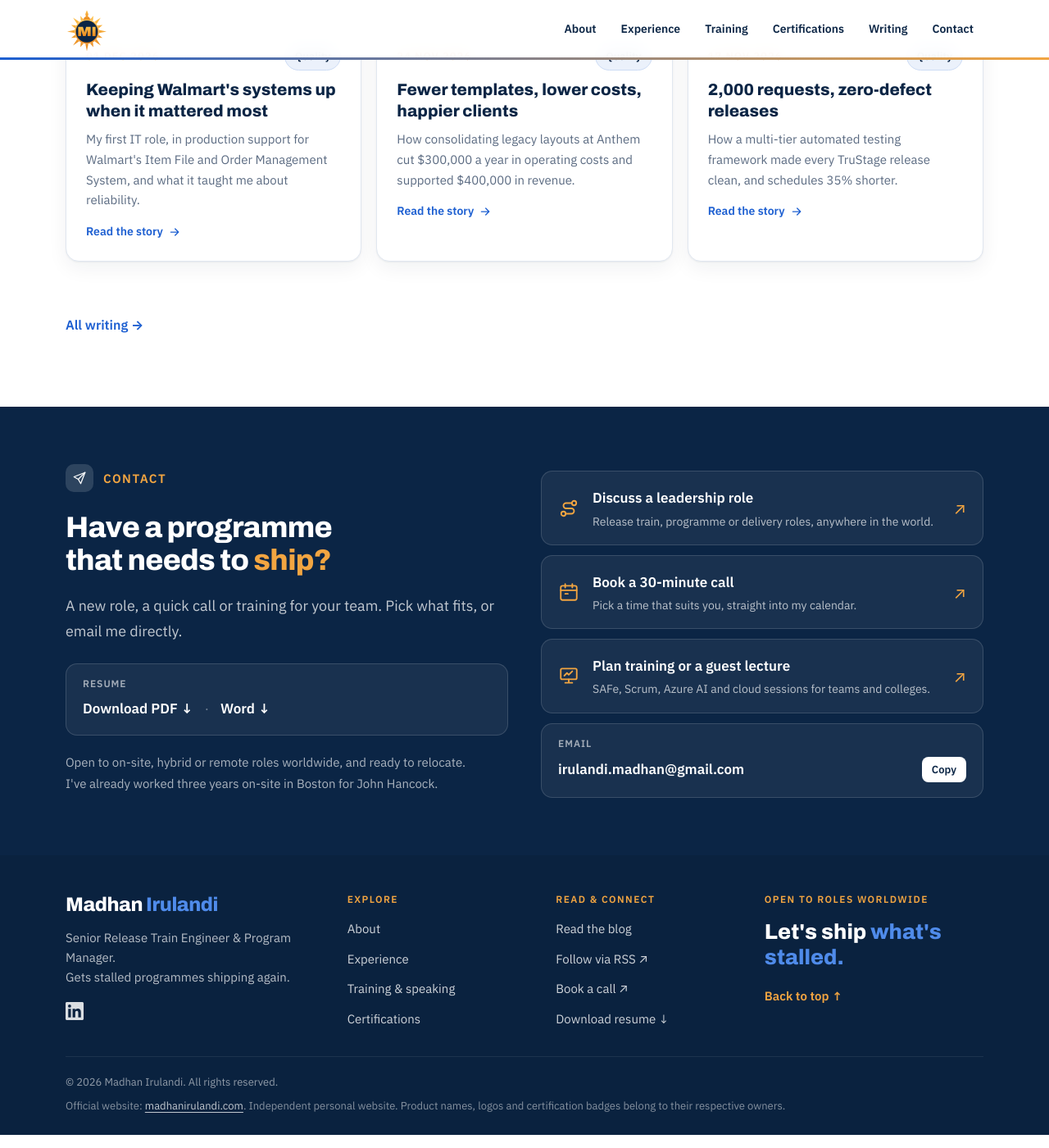
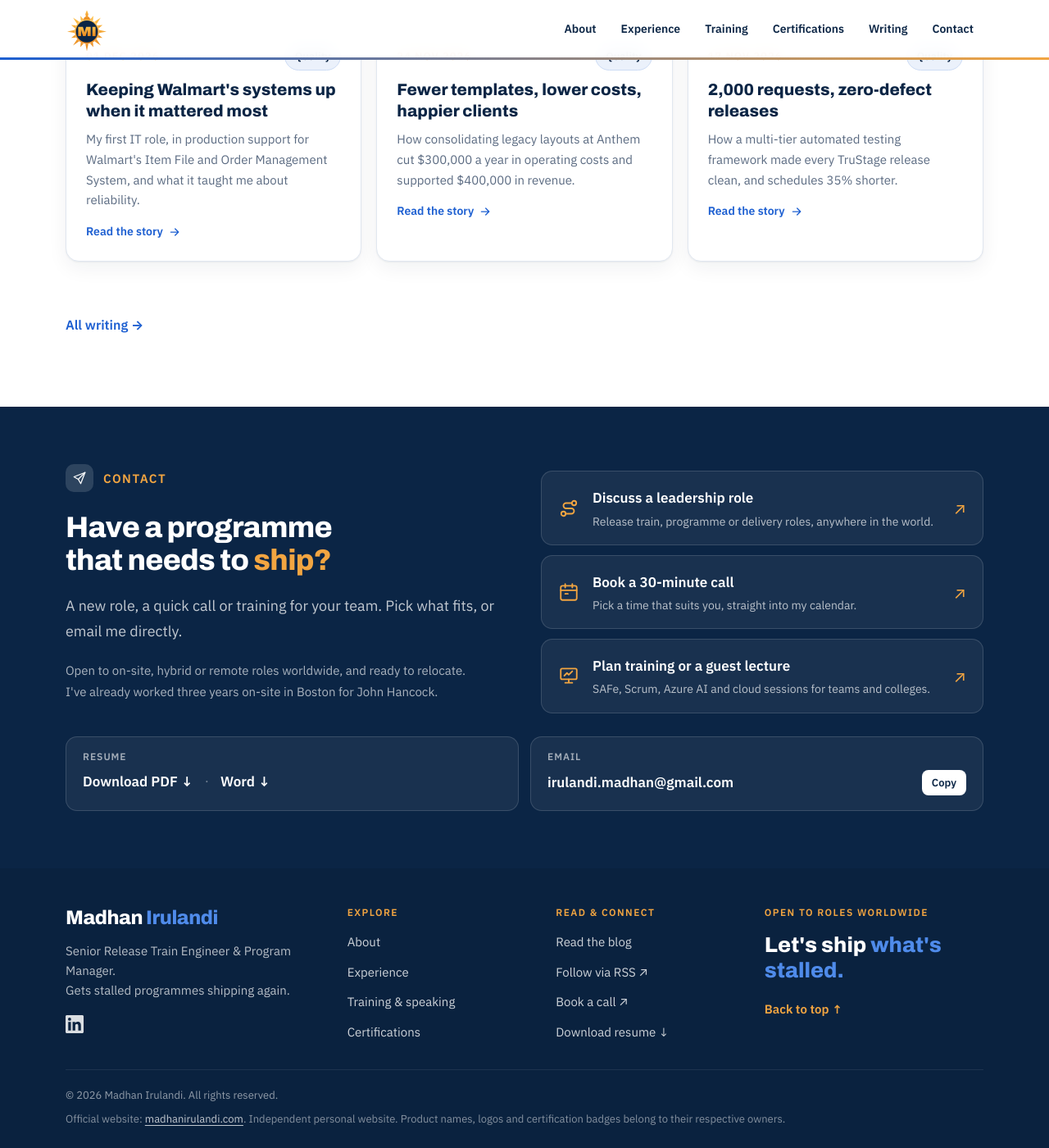
Before and after one commit to Madhan-I/Madhan-I.github.io, a Jekyll site: the page built from index.html, in a window 1280 px wide and 1400 px high, scrolled down 11241 px. Shown: the whole window at 82% size. Built offline with Jekyll 4.4.1, drawn with Linux system fonts in a browser that asks for light colours.

Commit message:
Contact: option 2, resume and email side by side below
Co-Authored-By: Claude Opus 5.5 <noreply@anthropic.com>
Claude-Session: https://claude.ai/code/session_01MFRrTt7LBDdX57m85KHNGp

```diff
--- a/assets/css/style.css
+++ b/assets/css/style.css
@@ -641,3 +641,5 @@ footer .wrap.f-grid { display: grid; grid-template-columns: 1.4fr 1fr 1fr 1.2fr;
 .intents .card { margin-top: 0; }
 .speak.talks .tk-link { margin-top: auto; padding-top: 8px; }
 .contact-top .note { margin-top: 20px; }
+.contact-row.duo-row { grid-template-columns: 1fr 1fr; margin-top: 28px; }
+@media (max-width: 640px) { .contact-row.duo-row { grid-template-columns: 1fr; } }
--- a/index.html
+++ b/index.html
@@ -194,13 +194,25 @@ layout: default
       <span class="label"><svg class="ic" aria-hidden="true"><use href="#i-send"/></svg>Contact</span>
       <h2>{{ p.contact_title }} <span>{{ p.contact_highlight }}</span></h2>
       <p class="lede">{{ p.contact_intro }}</p>
-    <div class="contact-row stack">
+      <p class="note">{% if p.contact_note.first %}{{ p.contact_note | join: "<br>" }}{% else %}{{ p.contact_note }}{% endif %}</p>
+    </div>
+    <div class="intents reveal">
+      <a class="intent" href="mailto:{{ p.email }}?subject=Leadership%20role%20for%20{{ p.name_first }}" data-goatcounter-click="intent-role"><svg class="ic" aria-hidden="true"><use href="#i-route"/></svg><span><b>Discuss a leadership role</b><i>Release train, programme or delivery roles, anywhere in the world.</i></span><em aria-hidden="true">↗</em></a>
+      {% if p.calendly != "" %}<a class="intent" href="{{ p.calendly }}" target="_blank" rel="noopener" data-goatcounter-click="intent-call"><svg class="ic" aria-hidden="true"><use href="#i-cal"/></svg><span><b>Book a 30-minute call</b><i>Pick a time that suits you, straight into my calendar.</i></span><em aria-hidden="true">↗</em></a>{% endif %}
+      <a class="intent" href="mailto:{{ p.email }}?subject=Training%20or%20guest%20lecture" data-goatcounter-click="intent-training"><svg class="ic" aria-hidden="true"><use href="#i-board"/></svg><span><b>Plan training or a guest lecture</b><i>SAFe, Scrum, Azure AI and cloud sessions for teams and colleges.</i></span><em aria-hidden="true">↗</em></a>
+    </div>
+    </div>
+    <div class="contact-row duo-row reveal">
       <div class="card">
         <span class="k">Resume</span>
         <div class="row res">
           {% if p.resume_file != "" %}<a class="v" href="{{ '/assets/resume/' | append: p.resume_file | relative_url }}" data-goatcounter-click="click-contact-resume" download>Download PDF ↓</a><span class="sep"> · </span><a class="v" href="{{ '/assets/resume/Madhan-Irulandi-Resume.docx' | relative_url }}" data-goatcounter-click="click-contact-resume-word" download>Word ↓</a>
           {% else %}<a class="v" href="mailto:{{ p.email }}?subject=Resume%20request">Request by email</a>{% endif %}
         </div>
+      </div>
+      <div class="card">
+        <span class="k">Email</span>
+        <div class="row"><a class="v" data-goatcounter-click="click-contact-email" href="mailto:{{ p.email }}">{{ p.email }}</a><button class="copy-btn" type="button" data-copy="{{ p.email }}">Copy</button></div>
       </div>
       {% if p.github != "" %}
       <div class="card">
@@ -209,18 +221,6 @@ layout: default
       </div>
       {% endif %}
     </div>
-    <p class="note">{% if p.contact_note.first %}{{ p.contact_note | join: "<br>" }}{% else %}{{ p.contact_note }}{% endif %}</p>
-    </div>
-    <div class="intents reveal">
-      <a class="intent" href="mailto:{{ p.email }}?subject=Leadership%20role%20for%20{{ p.name_first }}" data-goatcounter-click="intent-role"><svg class="ic" aria-hidden="true"><use href="#i-route"/></svg><span><b>Discuss a leadership role</b><i>Release train, programme or delivery roles, anywhere in the world.</i></span><em aria-hidden="true">↗</em></a>
-      {% if p.calendly != "" %}<a class="intent" href="{{ p.calendly }}" target="_blank" rel="noopener" data-goatcounter-click="intent-call"><svg class="ic" aria-hidden="true"><use href="#i-cal"/></svg><span><b>Book a 30-minute call</b><i>Pick a time that suits you, straight into my calendar.</i></span><em aria-hidden="true">↗</em></a>{% endif %}
-      <a class="intent" href="mailto:{{ p.email }}?subject=Training%20or%20guest%20lecture" data-goatcounter-click="intent-training"><svg class="ic" aria-hidden="true"><use href="#i-board"/></svg><span><b>Plan training or a guest lecture</b><i>SAFe, Scrum, Azure AI and cloud sessions for teams and colleges.</i></span><em aria-hidden="true">↗</em></a>
-      <div class="card intent-card">
-        <span class="k">Email</span>
-        <div class="row"><a class="v" data-goatcounter-click="click-contact-email" href="mailto:{{ p.email }}">{{ p.email }}</a><button class="copy-btn" type="button" data-copy="{{ p.email }}">Copy</button></div>
-      </div>
-    </div>
-    </div>
   </div>
 </section>
 {% endunless %}
```
